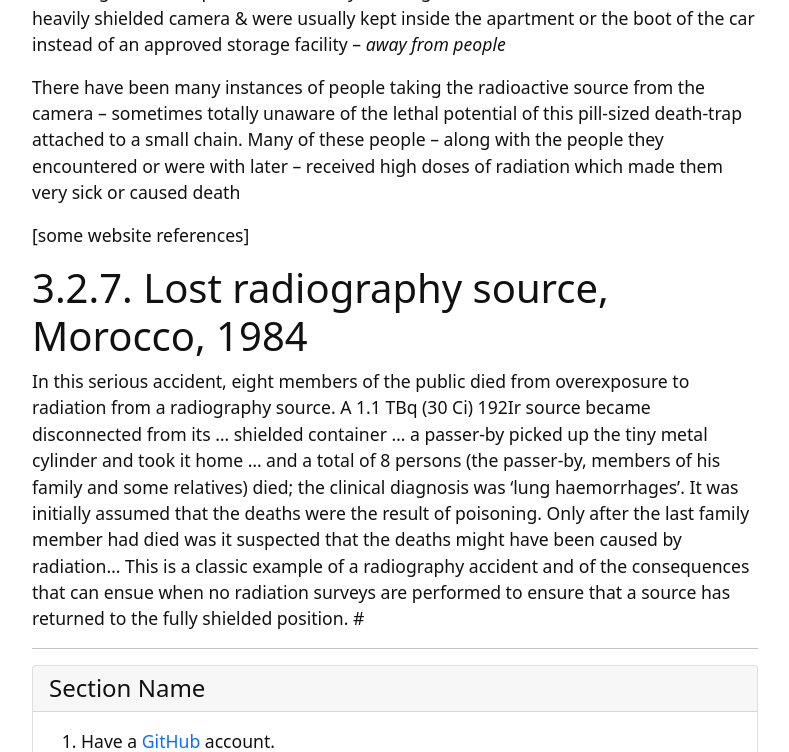
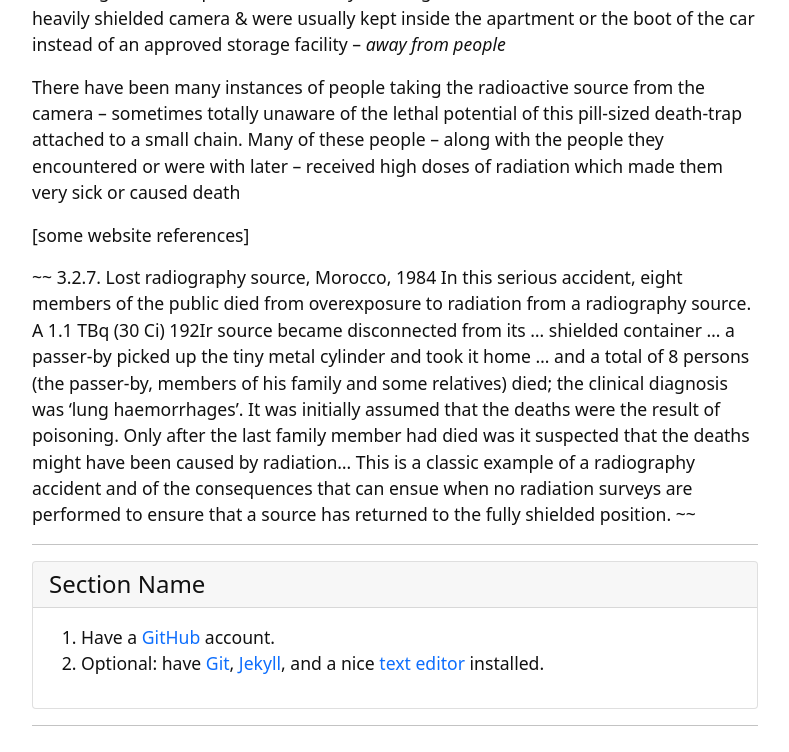
Before and after one commit to DickTurpin-highwayman/lost-isotopes, a Jekyll site: the page built from index.md, in a window 1280 px wide and 900 px high, scrolled down 1049 px, cut to the strip 0-752 px from the top of the window. Shown: the whole strip, without its empty margins (245-1034 px from the left). Built offline with Jekyll 4.4.1, drawn with Linux system fonts in a browser that asks for light colours.

```diff
--- a/index.md
+++ b/index.md
@@ -23,11 +23,11 @@ There have been many instances of people taking the radioactive source from the
 
 [some website references]
 
-
-# 3.2.7.  Lost radiography source, Morocco, 1984
+~~
+3.2.7.  Lost radiography source, Morocco, 1984
 In this serious accident, eight members of the public died from overexposure to radiation from a radiography source. A 1.1 TBq (30 Ci) 192Ir source became disconnected from its … shielded container ... a passer-by picked up the tiny metal cylinder and took it home ... and a total of 8 persons (the passer-by, members of his family and some relatives) died; the clinical diagnosis was 'lung haemorrhages'. It was initially assumed that the deaths were the result of poisoning. Only after the last family member had died was it suspected that the deaths might have been caused by radiation…
-This is a classic example of a radiography accident and of the consequences that can ensue when no radiation surveys are performed to ensure that a source has returned to the fully shielded position. #
-
+This is a classic example of a radiography accident and of the consequences that can ensue when no radiation surveys are performed to ensure that a source has returned to the fully shielded position.
+~~
 
 
 
```
